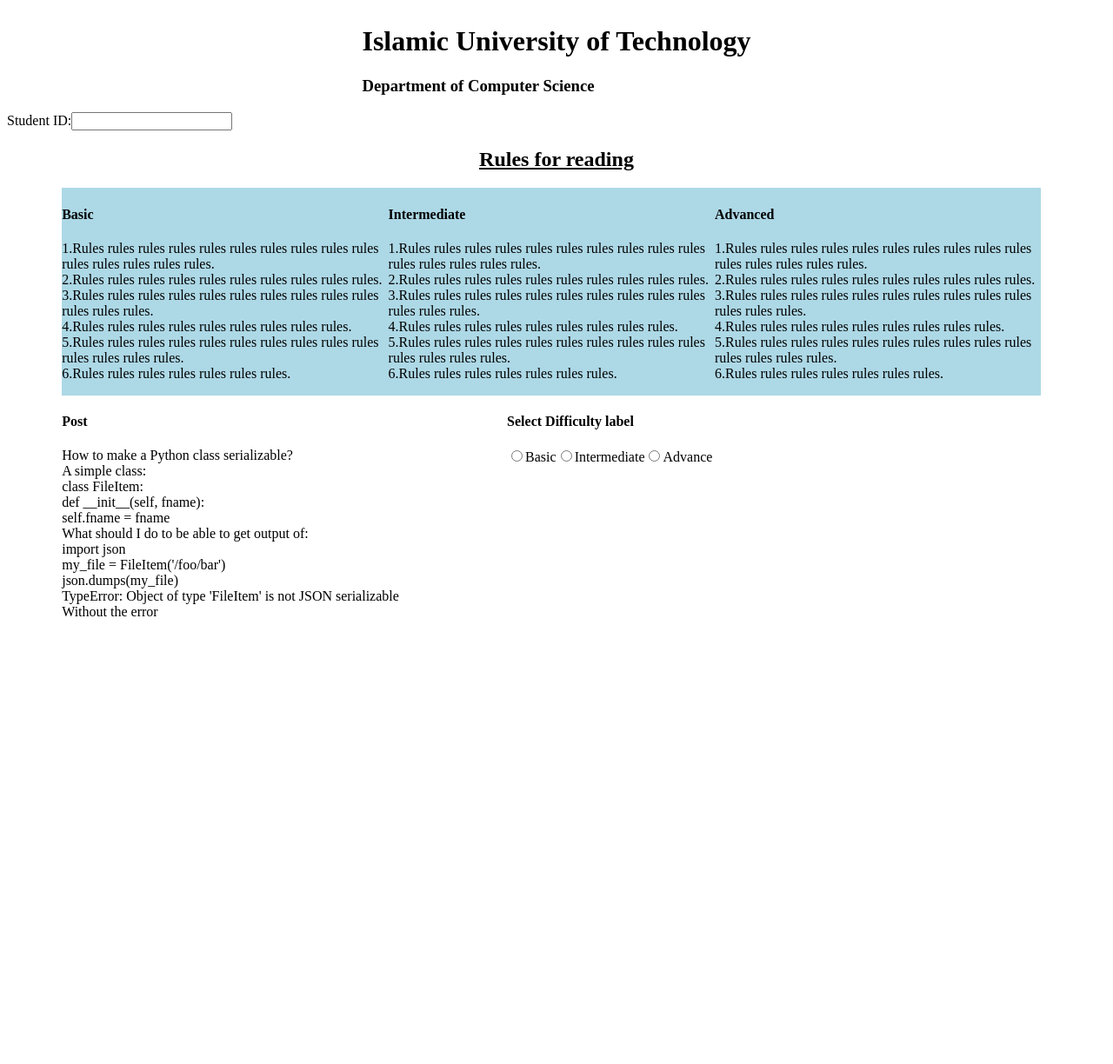
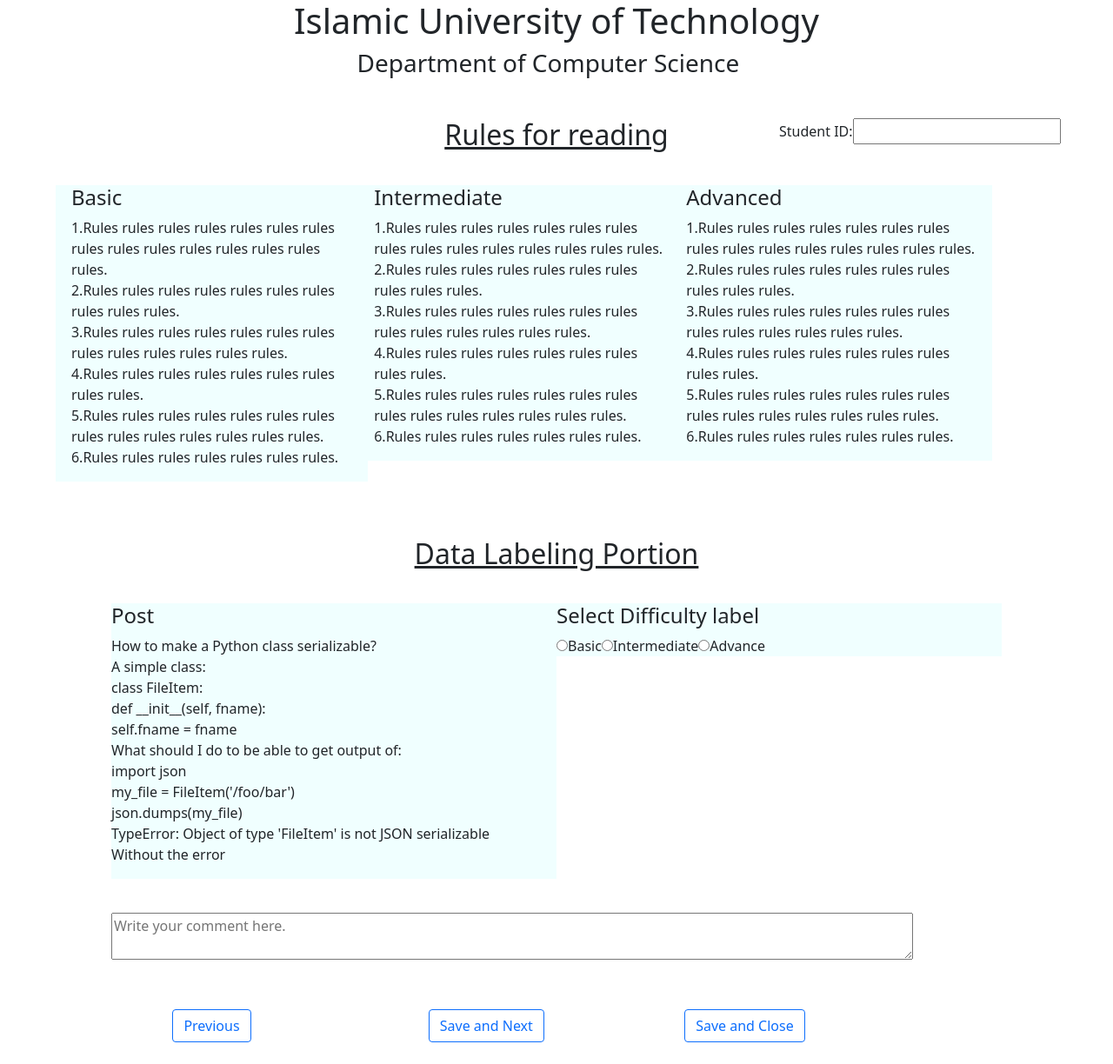
Before and after one commit to nawshin81/difficulty-labeling, a React (Create React App) app: page / in a window 1280 px wide. Shown: the whole page at 87% size. Before the commit the page ends 800 px from the top, so only its background shows below. Built offline with nearby package versions, Linux system fonts and the light colour scheme.

Commit message:
buttons added

```diff
--- a/package.json
+++ b/package.json
@@ -3,9 +3,13 @@
   "version": "0.1.0",
   "private": true,
   "dependencies": {
+    "@emotion/react": "^11.7.0",
+    "@emotion/styled": "^11.6.0",
+    "@mui/material": "^5.2.3",
     "@testing-library/jest-dom": "^5.16.1",
     "@testing-library/react": "^11.2.7",
     "@testing-library/user-event": "^12.8.3",
+    "bootstrap": "^5.1.3",
     "react": "^17.0.2",
     "react-bootstrap": "^2.0.3",
     "react-bootstrap-floating-label": "^1.6.0",
--- a/src/Home.js
+++ b/src/Home.js
@@ -8,14 +8,15 @@
           display: "flex",
           justifyContent: "center",
           alignItems: "center",
+          marginBottom:"3%"
         }}
       >
         <div>
           <h1> Islamic University of Technology </h1>
-          <h3>Department of Computer Science</h3>
+          <h3 style={{paddingLeft:"12%"}}>Department of Computer Science</h3>
         </div>
       </div>
-      <form>
+      <form style={{ float: "right", width: "30%", marginBottom:"3%" }}>
         <label>
           Student ID:
           <input type="text" name="name" />
--- a/src/InputPart.js
+++ b/src/InputPart.js
@@ -1,15 +1,17 @@
 import React from "react";
 import { useState, useEffect } from "react";
-import { Form} from "react-bootstrap";
-import { FloatingLabel } from "react-bootstrap-floating-label";
+import { Form, Button } from "react-bootstrap";
+import "bootstrap/dist/css/bootstrap.min.css";
 
 const InputPart = () => {
-  const rules = [{ id: 1, title: 'Hello World' },
-  { id: 2, title: 'Installation' }];
-  let arr= new Array(rules.length)
+  const rules = [
+    { id: 1, title: "Hello World" },
+    { id: 2, title: "Installation" },
+  ];
+  let arr = new Array(rules.length);
   const [difficulty, setDifficulty] = useState();
   const [collapse, setCollapse] = useState(true);
-  const handleChange = e => {
+  const handleChange = (e) => {
     const target = e.target;
     if (target.checked) {
       setDifficulty(target.value);
@@ -21,9 +23,7 @@
   //   setCheckedState(arr.fill(false));
   // }, difficulty);
 
-  const [checkedState, setCheckedState] = useState(
-    arr.fill(false)
-  );
+  const [checkedState, setCheckedState] = useState(arr.fill(false));
 
   const handleOnChange = (position) => {
     const updatedCheckedState = checkedState.map((item, index) =>
@@ -31,17 +31,23 @@
     );
 
     setCheckedState(updatedCheckedState);
-  }
-
+  };
 
   return (
-    <div>
-      {/* <h2 style={{display: "flex",justifyContent: "center",
-          alignItems: "center",textDecorationLine: 'underline'}}>Rules for reading</h2> */}
-      <div style={{ width: "90%", paddingLeft: "5%" }}>
-
-
-        <div style={{ float: "left", width: "45%" }}>
+    <div style={{ paddingTop: "5%" }}>
+      <h2
+        style={{
+          display: "flex",
+          justifyContent: "center",
+          alignItems: "center",
+          textDecorationLine: "underline",
+          marginBottom:"3%"
+        }}
+      >
+        Data Labeling Portion
+      </h2>
+      <div style={{ width: "90%", paddingLeft: "10%" }}>
+        <div style={{ float: "left", width: "50%",backgroundColor:"azure" }}>
           <h4>Post</h4>
           <p>
             How to make a Python class serializable?
@@ -68,26 +74,37 @@
           </p>
         </div>
 
-
-        <div style={{ float: "left", width: "45%" }}>
+        <div style={{ float: "right", width: "50%",backgroundColor:"azure"  }}>
           <h4>Select Difficulty label</h4>
           <Form>
             <div>
-              <label >
-                <input type="radio" value="Basic" checked={difficulty === 'Basic'}
-                  onChange={handleChange} />
+              <label>
+                <input
+                  type="radio"
+                  value="Basic"
+                  checked={difficulty === "Basic"}
+                  onChange={handleChange}
+                />
                 <span>Basic</span>
               </label>
 
-              <label >
-                <input type="radio" value="Intermediate" checked={difficulty === 'Intermediate'}
-                  onChange={handleChange} />
+              <label>
+                <input
+                  type="radio"
+                  value="Intermediate"
+                  checked={difficulty === "Intermediate"}
+                  onChange={handleChange}
+                />
                 <span>Intermediate</span>
               </label>
 
               <label>
-                <input type="radio" value="Advance" checked={difficulty === 'Advance'}
-                  onChange={handleChange} />
+                <input
+                  type="radio"
+                  value="Advance"
+                  checked={difficulty === "Advance"}
+                  onChange={handleChange}
+                />
                 <span>Advance</span>
               </label>
             </div>
@@ -99,7 +116,6 @@
                 <ul>
                   {rules.map(({ id, title }, index) => {
                     return (
-
                       <div key={index}>
                         <input
                           type="checkbox"
@@ -111,29 +127,43 @@
                         />
                         <label htmlFor={`custom-checkbox-${id}`}>{title}</label>
                       </div>
-
                     );
                   })}
                 </ul>
               </>
             )}
-
           </Form>
-          {/* <div style={{ height: "50%", backgroundColor: "azure" }}> */}
-          {/* <FloatingLabel
-                controlId="floatingTextarea"
-                label="Comments"
-                className="mb-3"
-              >
-                <Form.Control
-                  as="textarea"
-                  placeholder="Leave a comment here"
+        </div>
+        <br style={{ clear: "left" }} />
+      </div>
+      <div>
+        <form style={{ paddingLeft: "10%", paddingTop: "3%" }}>
+          <textarea
+            value=""
+            placeholder="Write your comment here."
+            style={{ width: "80%" }}
           />
-              </FloatingLabel> */}
-          {/* </div> */}
+        </form>
       </div>
 
-        <br style={{ clear: "left" }} />
+      <div
+        style={{
+          display: "flex",
+          justifyContent: "center",
+          alignItems: "center",
+          marginTop:"4%",
+          marginBottom:"2%",
+        }}
+      >
+        <div style={{ float: "left", width: "23%" }}>
+          <Button variant="outline-primary">Previous</Button>
+        </div>
+        <div style={{ float: "left", width: "23%" }}>
+          <Button variant="outline-primary">Save and Next</Button>
+        </div>
+        <div style={{ float: "left", width: "23%" }}>
+          <Button variant="outline-primary">Save and Close</Button>
+        </div>
       </div>
     </div>
   );
--- a/src/Rules.js
+++ b/src/Rules.js
@@ -3,41 +3,82 @@
 const Rules = () => {
   return (
     <div>
-      <h2 style={{display: "flex",justifyContent: "center",
-          alignItems: "center",textDecorationLine: 'underline'}}>Rules for reading</h2>
+      <h2
+        style={{
+          display: "flex",
+          justifyContent: "center",
+          alignItems: "center",
+          textDecorationLine: "underline",
+          marginTop: "3%",
+          marginBottom:"3%",
+          marginLeft:"30%"
+        }}
+      >
+        Rules for reading
+      </h2>
       <div style={{ width: "90%", paddingLeft: "5%" }}>
-        <div style={{ float: "left", width: "33%" ,backgroundColor:'#ADD8E6'}}>
-          <h4>Basic</h4>
-          <p>
-              1.Rules rules rules rules rules rules rules rules rules rules rules rules rules rules rules.<br />
-              2.Rules rules rules rules rules rules rules rules rules rules.<br />
-              3.Rules rules rules rules rules rules rules rules rules rules rules rules rules.<br />
-              4.Rules rules rules rules rules rules rules rules rules.<br />
-              5.Rules rules rules rules rules rules rules rules rules rules rules rules rules rules.<br />
-              6.Rules rules rules rules rules rules rules.<br />
+        <div style={{ float: "left", width: "33%", backgroundColor: "azure" }}>
+          <h4 style={{ paddingLeft: "5%", paddingRight: "3%" }}>Basic</h4>
+          <p style={{ paddingLeft: "5%", paddingRight: "3%" }}>
+            1.Rules rules rules rules rules rules rules rules rules rules rules
+            rules rules rules rules.
+            <br />
+            2.Rules rules rules rules rules rules rules rules rules rules.
+            <br />
+            3.Rules rules rules rules rules rules rules rules rules rules rules
+            rules rules.
+            <br />
+            4.Rules rules rules rules rules rules rules rules rules.
+            <br />
+            5.Rules rules rules rules rules rules rules rules rules rules rules
+            rules rules rules.
+            <br />
+            6.Rules rules rules rules rules rules rules.
+            <br />
           </p>
         </div>
-        <div style={{ float: "left", width: "33%",backgroundColor:'#ADD8E6' }}>
-        <h4>Intermediate</h4>
-          <p>
-              1.Rules rules rules rules rules rules rules rules rules rules rules rules rules rules rules.<br />
-              2.Rules rules rules rules rules rules rules rules rules rules.<br />
-              3.Rules rules rules rules rules rules rules rules rules rules rules rules rules.<br />
-              4.Rules rules rules rules rules rules rules rules rules.<br />
-              5.Rules rules rules rules rules rules rules rules rules rules rules rules rules rules.<br />
-              6.Rules rules rules rules rules rules rules.<br />
-          </p></div>
-        <div style={{ float: "left", width: "33%",backgroundColor:'#ADD8E6' }}>
-        <h4>Advanced</h4>
-          <p>
-              1.Rules rules rules rules rules rules rules rules rules rules rules rules rules rules rules.<br />
-              2.Rules rules rules rules rules rules rules rules rules rules.<br />
-              3.Rules rules rules rules rules rules rules rules rules rules rules rules rules.<br />
-              4.Rules rules rules rules rules rules rules rules rules.<br />
-              5.Rules rules rules rules rules rules rules rules rules rules rules rules rules rules.<br />
-              6.Rules rules rules rules rules rules rules.<br />
+        <div style={{ float: "left", width: "33%", backgroundColor: "azure" }}>
+          <h4 style={{ paddingLeft: "2%", paddingRight: "3%" }}>
+            Intermediate
+          </h4>
+          <p style={{ paddingLeft: "2%", paddingRight: "3%" }}>
+            1.Rules rules rules rules rules rules rules rules rules rules rules
+            rules rules rules rules.
+            <br />
+            2.Rules rules rules rules rules rules rules rules rules rules.
+            <br />
+            3.Rules rules rules rules rules rules rules rules rules rules rules
+            rules rules.
+            <br />
+            4.Rules rules rules rules rules rules rules rules rules.
+            <br />
+            5.Rules rules rules rules rules rules rules rules rules rules rules
+            rules rules rules.
+            <br />
+            6.Rules rules rules rules rules rules rules.
+            <br />
           </p>
-            </div>
+        </div>
+        <div style={{ float: "left", width: "33%", backgroundColor: "azure" }}>
+          <h4 style={{ paddingLeft: "2%", paddingRight: "5%" }}>Advanced</h4>
+          <p style={{ paddingLeft: "2%", paddingRight: "5%" }}>
+            1.Rules rules rules rules rules rules rules rules rules rules rules
+            rules rules rules rules.
+            <br />
+            2.Rules rules rules rules rules rules rules rules rules rules.
+            <br />
+            3.Rules rules rules rules rules rules rules rules rules rules rules
+            rules rules.
+            <br />
+            4.Rules rules rules rules rules rules rules rules rules.
+            <br />
+            5.Rules rules rules rules rules rules rules rules rules rules rules
+            rules rules rules.
+            <br />
+            6.Rules rules rules rules rules rules rules.
+            <br />
+          </p>
+        </div>
         <br style={{ clear: "left" }} />
       </div>
     </div>
```
Also changed, not shown: src/dependency.txt, 1 other file (tests, documents, lock files or other folders). Lines whose indentation alone changed are shown as unchanged.
